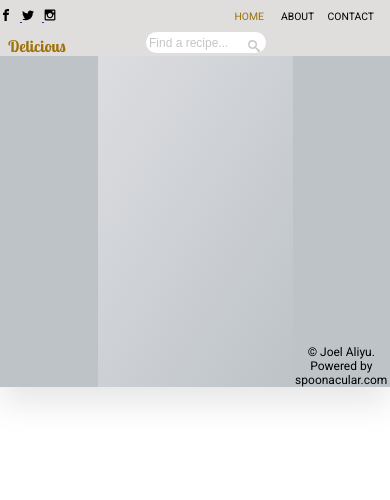
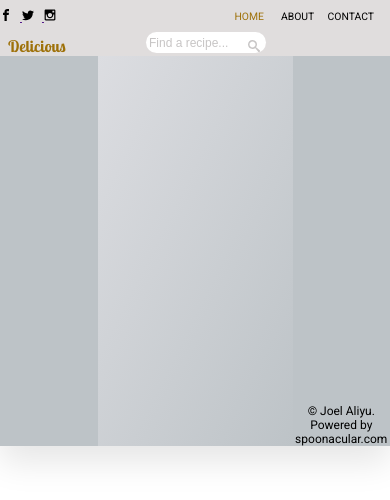
Before and after one commit to joelali5/Delicious, a website built with webpack: page src/index.html in a window 390 px wide. Built offline with nearby package versions, Linux system fonts and the light colour scheme.

Commit message:
fix: changed the view for mobile

```diff
--- a/src/sass/_base.scss
+++ b/src/sass/_base.scss
@@ -50,7 +50,7 @@ body{
     grid-template-columns: repeat(8, 1fr);
 
     @media only screen and (max-width: $bp-medium){
-        grid-template-rows: 4rem min-content minmax(85vw, min-content);
+        grid-template-rows: 4rem min-content minmax(100vw, min-content);
     }
 
 }
```
